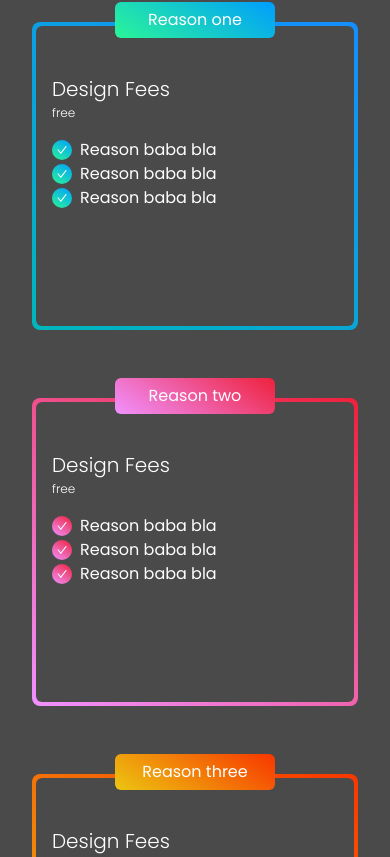
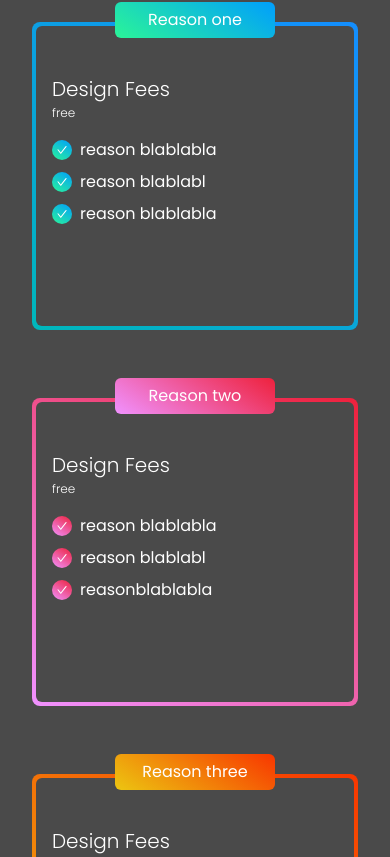
Before and after one commit to courtcanva/cc-website, a Next.js app: page / in a window 390 px wide. Shown: the part 907-1764 px from the top of the page. Built offline with nearby package versions, Linux system fonts and the light colour scheme.

Commit message:
feat: remove unused style

```diff
--- a/components/WhyChooseUs/CardItem.tsx
+++ b/components/WhyChooseUs/CardItem.tsx
@@ -10,7 +10,7 @@ const CardItem = ({ ...item }) => {
           <h4 className="text-[20px] font-light pt-12 ">Design Fees</h4>
           <p className="font-light text-[12px] mb-4">free</p>
           {item.details.map((detailItem: string, index: number) => (
-            <ReasonDetails key={index} gradient={item.gradient} />
+            <ReasonDetails key={index} gradient={item.gradient} details={detailItem} />
           ))}
         </div>
       </div>
--- a/components/WhyChooseUs/ReasonDetails.tsx
+++ b/components/WhyChooseUs/ReasonDetails.tsx
@@ -3,17 +3,18 @@ import { AiOutlineCheck } from "react-icons/ai";
 
 interface Props {
   gradient: string[];
+  details:string;
 }
 
-const ReasonDetails = ({ gradient }: Props) => {
+const ReasonDetails = ({ gradient,details }: Props) => {
   return (
-    <div className="flex space-x-2 items-center ">
+    <div className="flex space-x-2 items-center  mb-2">
       <div
         className={`rounded-full w-5 h-5 bg-gradient-to-tr ${gradient}  grid place-items-center `}
       >
         <AiOutlineCheck color="white" size="12px" />
       </div>
-      <span className="inline text-base">Reason baba bla </span>
+      <span className="inline">{details}</span>
     </div>
   );
 };
--- a/components/WhyChooseUs/cardItem.styles.ts
+++ b/components/WhyChooseUs/cardItem.styles.ts
@@ -11,7 +11,7 @@ export const cartItemStyles = [
       "relative",
       "top-4",
     ].join(" "),
-    details: ["Reason blablabla", "reason blablabl", "reasonblablabla"],
+    details: ["reason blablabla", "reason blablabl", "reason blablabla"],
     containerStyles: ["w-full", "rounded-lg", "bg-template", "p-1"].join(" "),
     gradient: ["bg-cardBorderBlue"],
   },
@@ -19,7 +19,6 @@ export const cartItemStyles = [
     title: "Reason two",
     titleStyles: [
       "text-center",
-      "text-base",
       "rounded-md",
       "w-40",
       "py-1.5",
@@ -36,7 +35,6 @@ export const cartItemStyles = [
     title: "Reason three",
     titleStyles: [
       "text-center",
-      "text-base",
       "rounded-md",
       "w-40",
       "py-1.5",
--- a/components/WhyChooseUs/index.tsx
+++ b/components/WhyChooseUs/index.tsx
@@ -13,7 +13,7 @@ const WhyChooseUs = () => {
         <CardContainer />
         <Link
           href="/design"
-          className="text-base rounded-md w-40 text-center py-1.5 px-6 mt-6 bg-btn hover:bg-btnHover font-light "
+          className="rounded-md w-40 text-center py-1.5 px-6 mt-6 bg-btn hover:bg-btnHover font-light "
         >
           Start free trial
         </Link>
--- a/components/hero/HeroInfo.tsx
+++ b/components/hero/HeroInfo.tsx
@@ -12,7 +12,7 @@ const HeroInfo = () => {
       </h4>
       <Link
         href="/design"
-        className="block text-base rounded-md w-[100%] md:w-40  py-1.5 px-6 mt-6 bg-btn text-center hover:bg-btnHover "
+        className="block rounded-md w-[100%] md:w-40  py-1.5 px-6 mt-6 bg-btn text-center hover:bg-btnHover "
       >
         Design Now!
       </Link>
```
